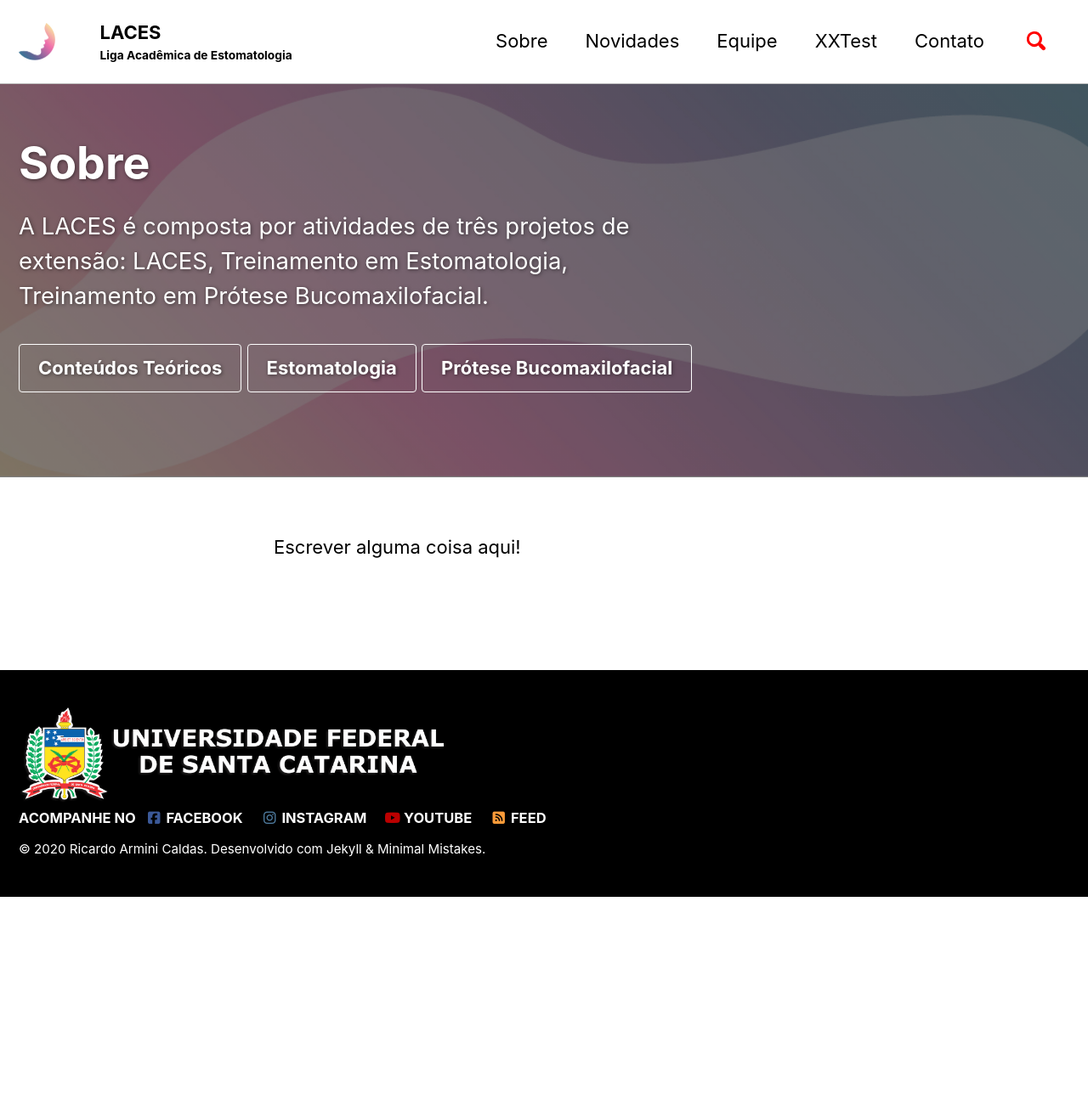
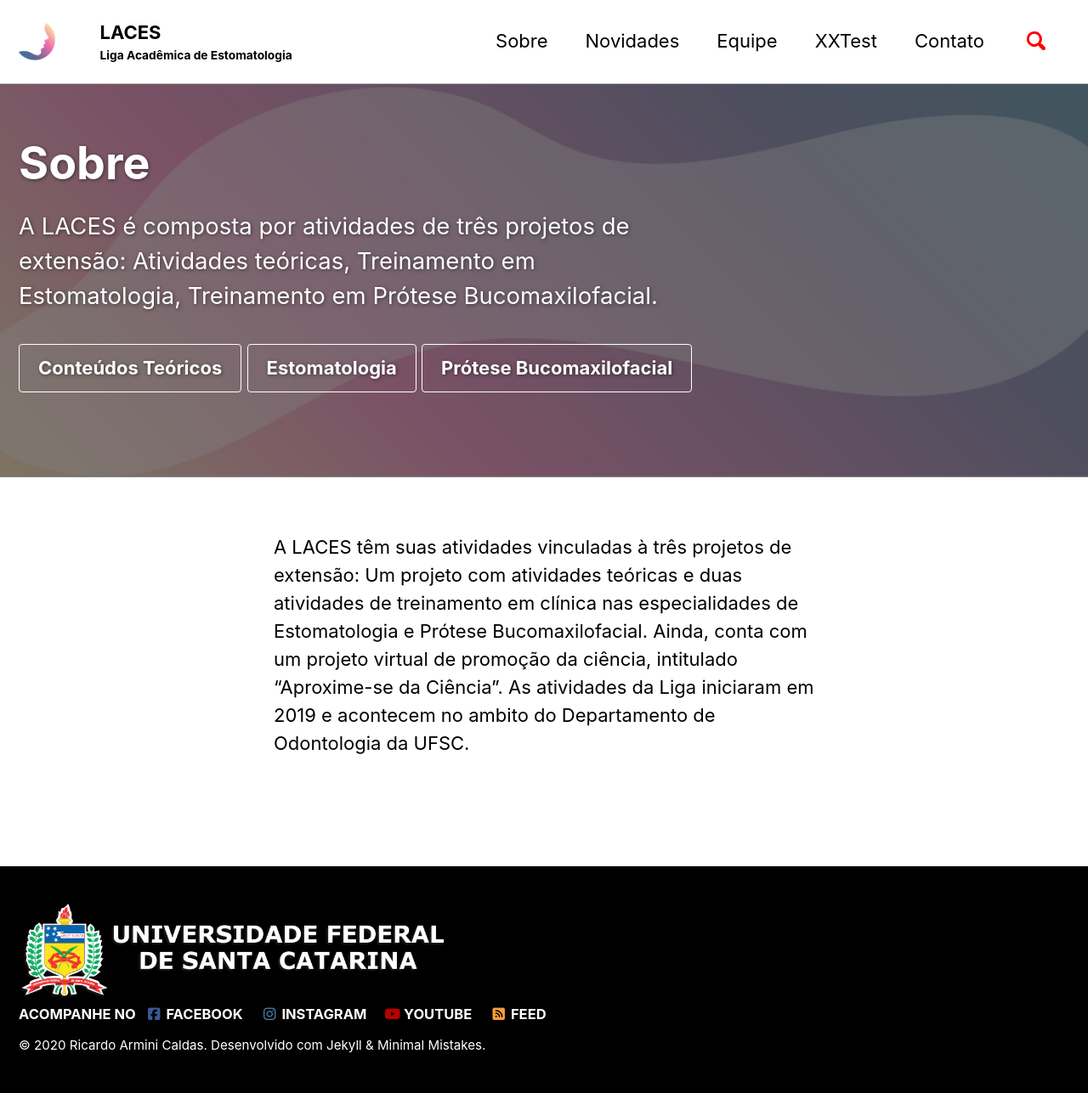
Before and after one commit to Racaldas/laces, a Jekyll site: the page built from _pages/sobre.md, in a window 1280 px wide. Shown: the whole page at 85% size. Built offline with Jekyll 4.4.1, drawn with Linux system fonts in a browser that asks for light colours; cached includes are drawn as plain includes; nearby versions of some CDN libraries; before the commit the page ends 1056 px from its top, so only the background shows below that.

```diff
--- a/_pages/sobre.md
+++ b/_pages/sobre.md
@@ -2,7 +2,7 @@
 layout: single
 title: Sobre
 permalink: /sobre/
-excerpt: "A LACES é composta por atividades de três projetos de extensão: LACES, Treinamento em Estomatologia, Treinamento em Prótese Bucomaxilofacial."
+excerpt: "A LACES é composta por atividades de três projetos de extensão: Atividades teóricas, Treinamento em Estomatologia, Treinamento em Prótese Bucomaxilofacial."
 header:
   overlay_image: /assets/images/background.jpg
 #  caption: "Photo credit: [**Unsplash**](https://unsplash.com)"
@@ -16,4 +16,4 @@ header:
     - label: "Prótese Bucomaxilofacial"
       url: "/sobre/pbmf"
 ---
-Escrever alguma coisa aqui!
+A LACES têm suas atividades vinculadas à três projetos de extensão: Um projeto com atividades teóricas e duas atividades de treinamento em clínica nas especialidades de Estomatologia e Prótese Bucomaxilofacial. Ainda, conta com um projeto virtual de promoção da ciência, intitulado "Aproxime-se da Ciência". As atividades da Liga iniciaram em 2019 e acontecem no ambito do Departamento de Odontologia da UFSC.
--- a/index.html
+++ b/index.html
@@ -9,7 +9,7 @@ header:
 
 
 intro:
-  - excerpt: '<i>A Liga Acadêmica de Estomatologia é composta por alunos e auxiliada em suas atividades por Professores de diferentes especialidades, fornecendo treinamento aos alunos em Estomatologia e Prótese Bucomaxilofacial.</i>'
+  - excerpt: '<i>A Liga Acadêmica de Estomatologia é conduzida pelos alunos e conta com a tutoria de professores de diferentes especialidades, fornecendo treinamento aos graduandos nas especialidades de Estomatologia e Prótese Bucomaxilofacial.</i>'
 feature_row:
   - image_path: /assets/images/aula1.jpg
     alt: "Conteúdo teórico"
```
Also changed, not shown: _pages/equipe/gustavo.md (+14 -13 lines), _pages/equipe/ricardo.md (+3 -1 lines), _pages/sobre/estomato.md (+1 -1 lines), assets/images/gustavo/imagem1.jpg (added), assets/images/gustavo/imagem2.jpg (added), assets/images/gustavo/imagem3.jpg (added).
